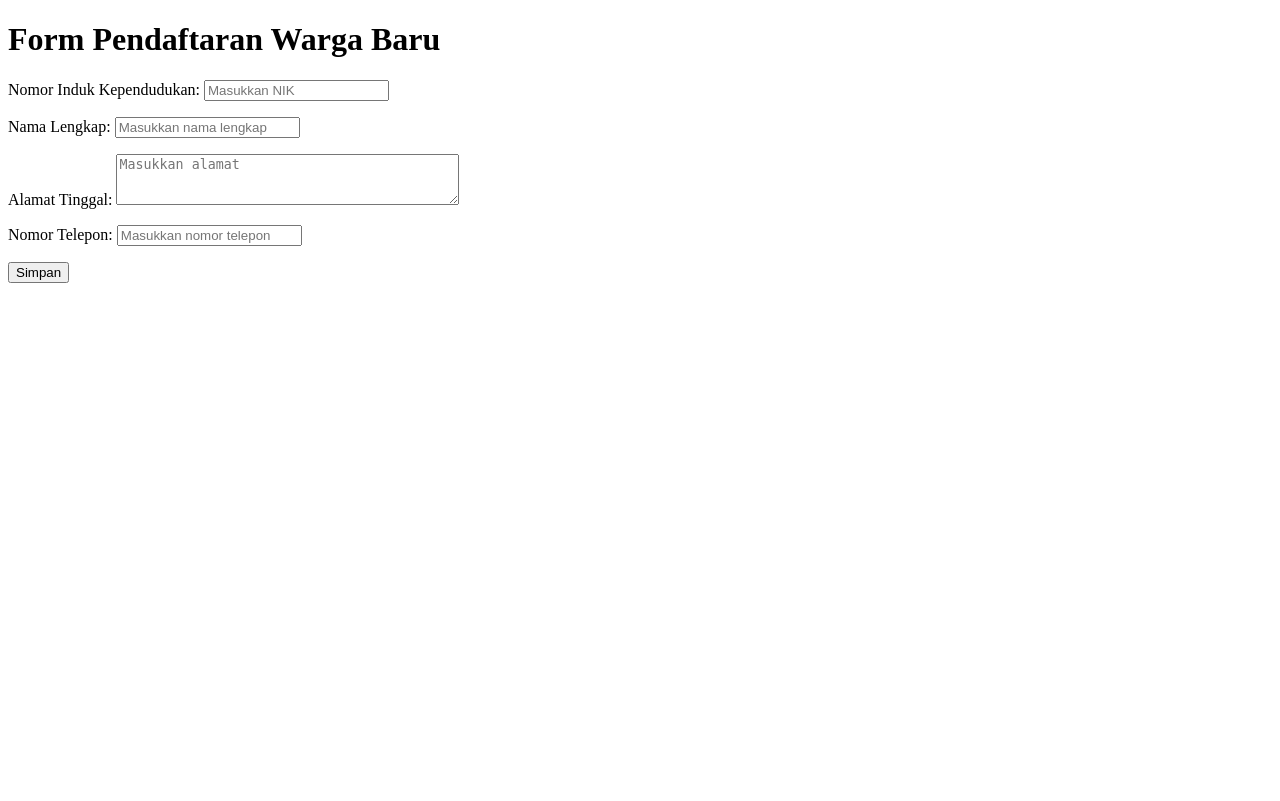
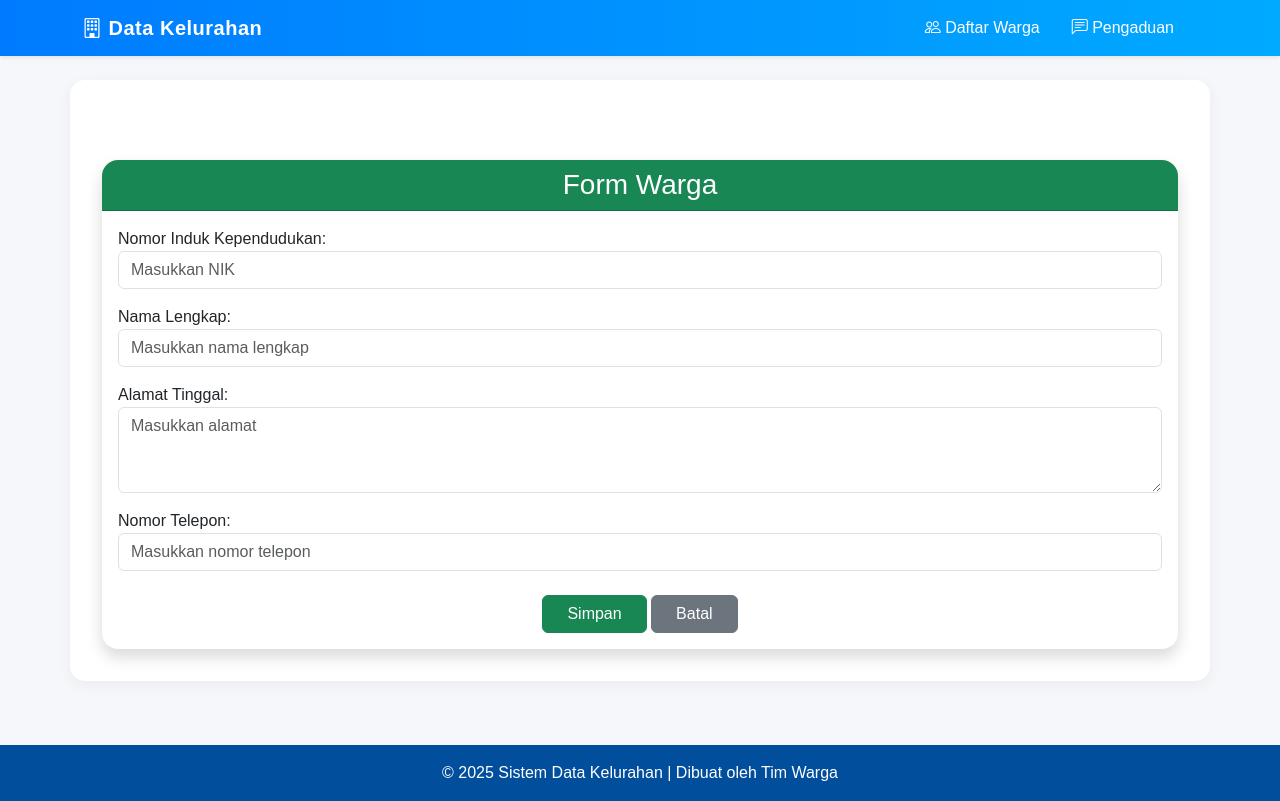
Before and after one commit to Dimsq09/Framework-programming, a Django app: page /warga/tambah/ in a window 1280 px wide. Before the commit the page ends 283 px from the top, so only its background shows below. Run offline with Django 5.2, Linux system fonts and the light colour scheme.

Commit message:
pertemuan 6

```diff
--- a/data_kelurahan/data_kelurahan/settings.py
+++ b/data_kelurahan/data_kelurahan/settings.py
@@ -20,7 +20,7 @@ BASE_DIR = Path(__file__).resolve().parent.parent
 # See https://docs.djangoproject.com/en/5.2/howto/deployment/checklist/
 
 # SECURITY WARNING: keep the secret key used in production secret!
-SECRET_KEY = 'django-insecure-6t-$n-ni)bl@)1v1tdw5ndf0_&+dkj#y5llhglce(1)o08-e25'
+SECRET_KEY = 'django-insecure-(9y7@*2j+*_weftc6z-wo63bjoz!m+@s4!*7)nm*qbr=q)uy$s'
 
 # SECURITY WARNING: don't run with debug turned on in production!
 DEBUG = True
@@ -38,6 +38,7 @@ INSTALLED_APPS = [
     'django.contrib.messages',
     'django.contrib.staticfiles',
     'warga',
+    'rest_framework',
 ]
 
 MIDDLEWARE = [
@@ -55,7 +56,7 @@ ROOT_URLCONF = 'data_kelurahan.urls'
 TEMPLATES = [
     {
         'BACKEND': 'django.template.backends.django.DjangoTemplates',
-        'DIRS': [],
+        'DIRS': [BASE_DIR / 'templates'],
         'APP_DIRS': True,
         'OPTIONS': {
             'context_processors': [
--- a/data_kelurahan/data_kelurahan/urls.py
+++ b/data_kelurahan/data_kelurahan/urls.py
@@ -1,23 +1,8 @@
-"""
-URL configuration for data_kelurahan project.
-
-The `urlpatterns` list routes URLs to views. For more information please see:
-    https://docs.djangoproject.com/en/5.2/topics/http/urls/
-Examples:
-Function views
-    1. Add an import:  from my_app import views
-    2. Add a URL to urlpatterns:  path('', views.home, name='home')
-Class-based views
-    1. Add an import:  from other_app.views import Home
-    2. Add a URL to urlpatterns:  path('', Home.as_view(), name='home')
-Including another URLconf
-    1. Import the include() function: from django.urls import include, path
-    2. Add a URL to urlpatterns:  path('blog/', include('blog.urls'))
-"""
 from django.contrib import admin
 from django.urls import path, include
 
 urlpatterns = [
     path('admin/', admin.site.urls),
     path('warga/', include('warga.urls')),
+    path('api/', include('warga.api_urls')), # URL untuk web
 ]
--- a/data_kelurahan/warga/forms.py
+++ b/data_kelurahan/warga/forms.py
@@ -1,22 +1,17 @@
-# forms.py
-
 from django import forms
 from .models import Warga, Pengaduan
 
 class WargaForm(forms.ModelForm):
     class Meta:
         model = Warga
-        # ↓↓↓ UBAH DI SINI
-        fields = ['nik', 'nama_lengkap', 'alamat', 'no_telepon']
+        fields = ['nik', 'nama_lengkap', 'alamat', 'nomor_telepon']
         widgets = {
             'nik': forms.TextInput(attrs={'class': 'form-control', 'placeholder': 'Masukkan NIK'}),
             'nama_lengkap': forms.TextInput(attrs={'class': 'form-control', 'placeholder': 'Masukkan nama lengkap'}),
             'alamat': forms.Textarea(attrs={'class': 'form-control', 'rows': 3, 'placeholder': 'Masukkan alamat'}),
-            # ↓↓↓ UBAH DI SINI JUGA
-            'no_telepon': forms.TextInput(attrs={'class': 'form-control', 'placeholder': 'Masukkan nomor telepon'}),
+            'nomor_telepon': forms.TextInput(attrs={'class': 'form-control', 'placeholder': 'Masukkan nomor telepon'}),
         }
 
-# Class PengaduanForm Anda sudah terlihat benar, tidak perlu diubah.
 class PengaduanForm(forms.ModelForm):
     class Meta:
         model = Pengaduan
@@ -30,4 +25,5 @@ class PengaduanForm(forms.ModelForm):
 
     def __init__(self, *args, **kwargs):
         super().__init__(*args, **kwargs)
+        # Membuat field <select> pelapor terurut berdasarkan nama
         self.fields['pelapor'].queryset = Warga.objects.order_by('nama_lengkap')
--- a/data_kelurahan/warga/models.py
+++ b/data_kelurahan/warga/models.py
@@ -4,8 +4,8 @@ class Warga(models.Model):
     nik = models.CharField(max_length=16, unique=True, verbose_name="Nomor Induk Kependudukan")
     nama_lengkap = models.CharField(max_length=100, verbose_name="Nama Lengkap")
     alamat = models.TextField(verbose_name="Alamat Tinggal")
-    no_telepon = models.CharField(max_length=15, blank=True, verbose_name="Nomor Telepon")
-    tanggal_regitstrasi = models.DateTimeField(auto_now_add=True)
+    nomor_telepon = models.CharField(max_length=15, blank=True, verbose_name="Nomor Telepon")
+    tanggal_registrasi = models.DateTimeField(auto_now_add=True)
 
     def __str__(self):
         return self.nama_lengkap
@@ -13,7 +13,7 @@ class Warga(models.Model):
 class Pengaduan(models.Model):
     STATUS_CHOICES = [
         ('BARU', 'Baru'),
-        ('DIPROSES', 'Diproses'),
+        ('DIPROSES', 'Dalam Proses'),
         ('SELESAI', 'Selesai'),
     ]
 
@@ -22,7 +22,6 @@ class Pengaduan(models.Model):
     status = models.CharField(max_length=10, choices=STATUS_CHOICES, default='BARU')
     tanggal_lapor = models.DateTimeField(auto_now_add=True)
 
-    # Kunci relasinya ada di sini!
     pelapor = models.ForeignKey(Warga, on_delete=models.CASCADE, related_name='pengaduan')
 
     def __str__(self):
--- /dev/null
+++ b/data_kelurahan/warga/templates/base.html
@@ -0,0 +1,114 @@
+<!DOCTYPE html>
+<html lang="id">
+  <head>
+    <meta charset="UTF-8" />
+    <meta name="viewport" content="width=device-width, initial-scale=1.0" />
+    <title>{% block title %}Data Kelurahan{% endblock %}</title>
+
+    <!-- Bootstrap CSS -->
+    <link
+      href="https://cdn.jsdelivr.net/npm/bootstrap@5.3.3/dist/css/bootstrap.min.css"
+      rel="stylesheet"
+    />
+
+    <!-- Bootstrap Icons -->
+    <link
+      href="https://cdn.jsdelivr.net/npm/bootstrap-icons@1.11.1/font/bootstrap-icons.css"
+      rel="stylesheet"
+    />
+
+    <style>
+      body {
+        background-color: #f5f7fa;
+        font-family: "Poppins", sans-serif;
+      }
+
+      /* Navbar */
+      .navbar {
+        background: linear-gradient(90deg, #007bff, #00aaff);
+      }
+
+      .navbar-brand {
+        font-weight: 600;
+        letter-spacing: 0.5px;
+      }
+
+      .nav-link {
+        color: #ffffff !important;
+        margin-right: 1rem;
+        transition: 0.3s;
+      }
+
+      .nav-link:hover {
+        color: #ffe082 !important;
+      }
+
+      /* Container utama */
+      .content-wrapper {
+        background: #ffffff;
+        border-radius: 15px;
+        padding: 2rem;
+        box-shadow: 0 4px 15px rgba(0, 0, 0, 0.05);
+      }
+
+      /* Footer */
+      footer {
+        background: #004e9cff;
+        color: #fff;
+        padding: 1rem 0;
+        margin-top: 4rem;
+      }
+
+      footer p {
+        margin: 0;
+      }
+    </style>
+  </head>
+
+  <body>
+    <!-- Navbar -->
+    <nav class="navbar navbar-expand-lg navbar-dark mb-4 shadow-sm">
+      <div class="container">
+        <a class="navbar-brand" href="/">
+          <i class="bi bi-building"></i> Data Kelurahan
+        </a>
+        <button
+          class="navbar-toggler"
+          type="button"
+          data-bs-toggle="collapse"
+          data-bs-target="#navbarNav"
+        >
+          <span class="navbar-toggler-icon"></span>
+        </button>
+
+        <div class="collapse navbar-collapse" id="navbarNav">
+          <ul class="navbar-nav ms-auto">
+            <li class="nav-item">
+              <a class="nav-link" href="{% url 'warga:warga-list' %}">
+                <i class="bi bi-people"></i> Daftar Warga
+              </a>
+            </li>
+            <li class="nav-item">
+              <a class="nav-link" href="{% url 'warga:pengaduan_list' %}">
+                <i class="bi bi-chat-left-text"></i> Pengaduan
+              </a>
+            </li>
+          </ul>
+        </div>
+      </div>
+    </nav>
+
+    <!-- Konten Halaman -->
+    <div class="container content-wrapper mb-5">
+      {% block content %} {% endblock %}
+    </div>
+
+    <!-- Footer -->
+    <footer class="text-center">
+      <p>© 2025 Sistem Data Kelurahan | Dibuat oleh Tim Warga</p>
+    </footer>
+
+    <!-- Bootstrap JS -->
+    <script src="https://cdn.jsdelivr.net/npm/bootstrap@5.3.3/dist/js/bootstrap.bundle.min.js"></script>
+  </body>
+</html>
--- a/data_kelurahan/warga/templates/warga/warga_detail.html
+++ b/data_kelurahan/warga/templates/warga/warga_detail.html
@@ -1,4 +1,10 @@
 <!-- warga/templates/warga/warga_detail.html -->
+<h1>Detail Warga: {{ object.nama_lengkap }}</h1>
+
+<a href="{% url 'warga-edit' object.pk %}">Edit Data</a> |
+<a href="{% url 'warga-hapus' object.pk %}">Hapus Data</a>
+<hr />
+
 <h1>Detail Warga</h1>
 <p><strong>Nama:</strong> {{ object.nama_lengkap }}</p>
 <p><strong>NIK:</strong> {{ object.nik }}</p>
--- a/data_kelurahan/warga/templates/warga/warga_form.html
+++ b/data_kelurahan/warga/templates/warga/warga_form.html
@@ -1,14 +1,18 @@
-<!DOCTYPE html>
-<html>
-<head>
-    <title>Tambah Warga Baru</title>
-</head>
-<body>
-    <h1>Form Pendaftaran Warga Baru</h1>
+{% extends 'base.html' %} {% block content %}
+<div class="card shadow border-0 rounded-4 mt-5">
+  <div class="card-header bg-success text-white text-center rounded-top-4">
+    <h3 class="mb-0">Form Warga</h3>
+  </div>
+  <div class="card-body">
     <form method="post">
-        {% csrf_token %}
-        {{ form.as_p }}
-        <button type="submit">Simpan</button>
+      {% csrf_token %} {{ form.as_p }}
+      <div class="text-center mt-4">
+        <button type="submit" class="btn btn-success px-4">Simpan</button>
+        <a href="{% url 'warga:warga-list' %}" class="btn btn-secondary px-4"
+          >Batal</a
+        >
+      </div>
     </form>
-</body>
-</html>
+  </div>
+</div>
+{% endblock %}
--- a/data_kelurahan/warga/views.py
+++ b/data_kelurahan/warga/views.py
@@ -3,7 +3,22 @@ from django.urls import reverse_lazy
 from django.views.generic import ListView, DetailView, CreateView, UpdateView, DeleteView
 from .models import Warga, Pengaduan
 from .forms import WargaForm, PengaduanForm
+from rest_framework.generics import ListAPIView, RetrieveAPIView
+from .serializers import WargaSerializer, PengaduanSerializer
 
+
+# --- API VIEWS ---
+class WargaListAPIView(ListAPIView):
+    queryset = Warga.objects.all()
+    serializer_class = WargaSerializer
+
+class WargaDetailAPIView(RetrieveAPIView):
+    queryset = Warga.objects.all()
+    serializer_class = WargaSerializer
+
+class PengaduanListAPIView(ListAPIView):
+    queryset = Pengaduan.objects.all()
+    serializer_class = PengaduanSerializer
 
 class WargaListView(ListView):
     model = Warga
```
Also changed, not shown: data_kelurahan/warga/api_urls.py (added, +9 -0 lines), data_kelurahan/warga/serializers.py (added, +12 -0 lines), data_kelurahan/warga/templates/warga/base.html (deleted, +0 -32 lines), data_kelurahan/warga/templates/warga/warga_confirm_delete.html (+12 -15 lines), data_kelurahan/warga/templates/warga/warga_list.html (+54 -16 lines), data_kelurahan/db.sqlite3, data_kelurahan/warga/migrations/0003_rename_no_telepon_warga_nomor_telepon_and_more.py (added).
